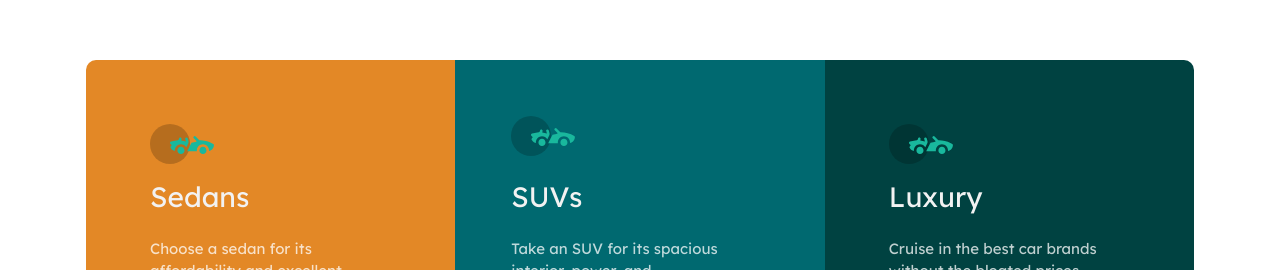
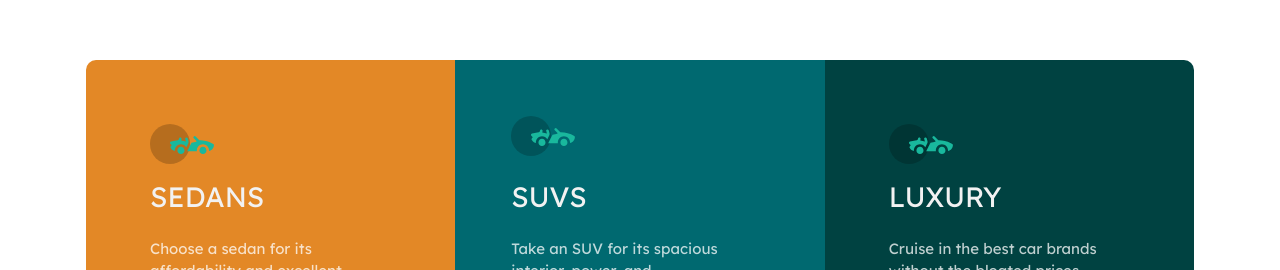
Before and after one commit to rodrigoabreu01/projeto-3-cards-bootstrap, a plain HTML site: page index.html in a window 1280 px wide. Shown: the part 113-383 px from the top of the page. Drawn offline with nearby package versions, Linux system fonts and the light colour scheme.

Commit message:
alteração no texto

```diff
--- a/index.html
+++ b/index.html
@@ -26,7 +26,7 @@
         <div class=" p-5 card border-0 coluna1" style="width: 100%; height: 100%;">
           <div class="card-body">
             <svg width="64" height="40" xmlns="http://www.w3.org/2000/svg"><g fill="none" fill-rule="evenodd"><circle fill="#000" opacity=".201" cx="20" cy="20" r="20"/><path d="M30.98 22.835c1.941 0 3.516 1.604 3.516 3.583 0 1.978-1.575 3.582-3.517 3.582s-3.516-1.604-3.516-3.582c0-1.979 1.574-3.583 3.516-3.583zm21.956 0c1.942 0 3.517 1.604 3.517 3.583 0 1.978-1.575 3.582-3.517 3.582s-3.516-1.604-3.516-3.582c0-1.979 1.574-3.583 3.516-3.583zm-9.143-10.45a1.27 1.27 0 011.819 0l3.715 3.784c4.444-.115 9.7 1.142 13.964 3.753.387.237.624.664.624 1.124 0 3.006-2.126 5.514-4.926 6.05.397-3.698-2.458-6.882-6.053-6.882-3.646 0-6.504 3.264-6.039 6.99h-9.669c.76-1.544.993-2.026 1.337-2.711l.082-.162c.421-.835 1.056-2.07 2.883-5.65 1.68-.023 3.47-.408 5.247-1.403l-2.984-3.04a1.328 1.328 0 010-1.854zm-7.68 1.064c.683-.2 1.395.202 1.592.898l.749 2.652a3.46 3.46 0 01-.247 2.51l-1.733 3.395-.216.424c-1.07-1.89-3.06-3.114-5.279-3.114-3.595 0-6.45 3.184-6.052 6.885-1.832-.347-3.414-1.537-4.278-3.276a1.331 1.331 0 01.117-1.376l.955-1.303-1.325-1.295c-.751-.735-.376-2.024.64-2.231l6.614-1.346.13-.026c.092-.019.145-.03.157-.031.314-.146 1.07-.591 1.07-1.506 0-.734.592-1.327 1.316-1.31.712.016 1.268.662 1.256 1.388a4.11 4.11 0 01-.348 1.611 22.69 22.69 0 014.7 1.146l-.7-2.473a1.314 1.314 0 01.882-1.622z" fill="#19B89D" fill-rule="nonzero"/></g></svg>
-            <h3 class="card-title mt-3">Sedans</h3>
+            <h3 class="card-title mt-3">SEDANS</h3>
             <p class="card-text mt-4"> Choose a sedan for its <br>affordability and excellent <br>fuel economy. Ideal for <br>cruising in the city
               or on <br>your next road trip.</p>
             <a href="#" class="btn btn-primary rounded-5 mt-5 bg-white border-0">LEARN MORE</a>
@@ -37,7 +37,7 @@
         <div class=" card border border-0 coluna2 p-5" style="width: 100%; height: 100%;">
           <div class="card-body p-2">
             <svg width="64" height="40" xmlns="http://www.w3.org/2000/svg"><g fill="none" fill-rule="evenodd"><circle fill="#000" opacity=".201" cx="20" cy="20" r="20"/><path d="M30.98 22.835c1.941 0 3.516 1.604 3.516 3.583 0 1.978-1.575 3.582-3.517 3.582s-3.516-1.604-3.516-3.582c0-1.979 1.574-3.583 3.516-3.583zm21.956 0c1.942 0 3.517 1.604 3.517 3.583 0 1.978-1.575 3.582-3.517 3.582s-3.516-1.604-3.516-3.582c0-1.979 1.574-3.583 3.516-3.583zm-9.143-10.45a1.27 1.27 0 011.819 0l3.715 3.784c4.444-.115 9.7 1.142 13.964 3.753.387.237.624.664.624 1.124 0 3.006-2.126 5.514-4.926 6.05.397-3.698-2.458-6.882-6.053-6.882-3.646 0-6.504 3.264-6.039 6.99h-9.669c.76-1.544.993-2.026 1.337-2.711l.082-.162c.421-.835 1.056-2.07 2.883-5.65 1.68-.023 3.47-.408 5.247-1.403l-2.984-3.04a1.328 1.328 0 010-1.854zm-7.68 1.064c.683-.2 1.395.202 1.592.898l.749 2.652a3.46 3.46 0 01-.247 2.51l-1.733 3.395-.216.424c-1.07-1.89-3.06-3.114-5.279-3.114-3.595 0-6.45 3.184-6.052 6.885-1.832-.347-3.414-1.537-4.278-3.276a1.331 1.331 0 01.117-1.376l.955-1.303-1.325-1.295c-.751-.735-.376-2.024.64-2.231l6.614-1.346.13-.026c.092-.019.145-.03.157-.031.314-.146 1.07-.591 1.07-1.506 0-.734.592-1.327 1.316-1.31.712.016 1.268.662 1.256 1.388a4.11 4.11 0 01-.348 1.611 22.69 22.69 0 014.7 1.146l-.7-2.473a1.314 1.314 0 01.882-1.622z" fill="#19B89D" fill-rule="nonzero"/></g></svg>
-            <h3 class="card-title mt-4">SUVs</h3>
+            <h3 class="card-title mt-4">SUVS</h3>
             <p class="card-text mt-4">  Take an SUV for its spacious <br>interior, power, and <br>versatility. Perfect for your <br>next family vacation
               and <br>off-road adventures.</p>
             <a href="#" class="btn btn-primary rounded-5 mt-5 bg-white border-0">LEARN MORE</a>
@@ -48,7 +48,7 @@
         <div class="card p-5 border border-0 coluna3" style="width: 100%; height:100%;">
           <div class="card-body">
             <svg width="64" height="40" xmlns="http://www.w3.org/2000/svg"><g fill="none" fill-rule="evenodd"><circle fill="#000" opacity=".201" cx="20" cy="20" r="20"/><path d="M30.98 22.835c1.941 0 3.516 1.604 3.516 3.583 0 1.978-1.575 3.582-3.517 3.582s-3.516-1.604-3.516-3.582c0-1.979 1.574-3.583 3.516-3.583zm21.956 0c1.942 0 3.517 1.604 3.517 3.583 0 1.978-1.575 3.582-3.517 3.582s-3.516-1.604-3.516-3.582c0-1.979 1.574-3.583 3.516-3.583zm-9.143-10.45a1.27 1.27 0 011.819 0l3.715 3.784c4.444-.115 9.7 1.142 13.964 3.753.387.237.624.664.624 1.124 0 3.006-2.126 5.514-4.926 6.05.397-3.698-2.458-6.882-6.053-6.882-3.646 0-6.504 3.264-6.039 6.99h-9.669c.76-1.544.993-2.026 1.337-2.711l.082-.162c.421-.835 1.056-2.07 2.883-5.65 1.68-.023 3.47-.408 5.247-1.403l-2.984-3.04a1.328 1.328 0 010-1.854zm-7.68 1.064c.683-.2 1.395.202 1.592.898l.749 2.652a3.46 3.46 0 01-.247 2.51l-1.733 3.395-.216.424c-1.07-1.89-3.06-3.114-5.279-3.114-3.595 0-6.45 3.184-6.052 6.885-1.832-.347-3.414-1.537-4.278-3.276a1.331 1.331 0 01.117-1.376l.955-1.303-1.325-1.295c-.751-.735-.376-2.024.64-2.231l6.614-1.346.13-.026c.092-.019.145-.03.157-.031.314-.146 1.07-.591 1.07-1.506 0-.734.592-1.327 1.316-1.31.712.016 1.268.662 1.256 1.388a4.11 4.11 0 01-.348 1.611 22.69 22.69 0 014.7 1.146l-.7-2.473a1.314 1.314 0 01.882-1.622z" fill="#19B89D" fill-rule="nonzero"/></g></svg>
-            <h3 class="card-title mt-3">Luxury</h3>
+            <h3 class="card-title mt-3">LUXURY</h3>
             <p class="card-text mt-4">Cruise in the best car brands without the bloated prices. <br>Enjoy the enhanced comfort <br>of a luxury
               rental and arrive <br>in style.</p>
             <a href="#" class="btn btn-primary rounded-5 mt-5 bg-white border-0">LEARN MORE</a>
```
